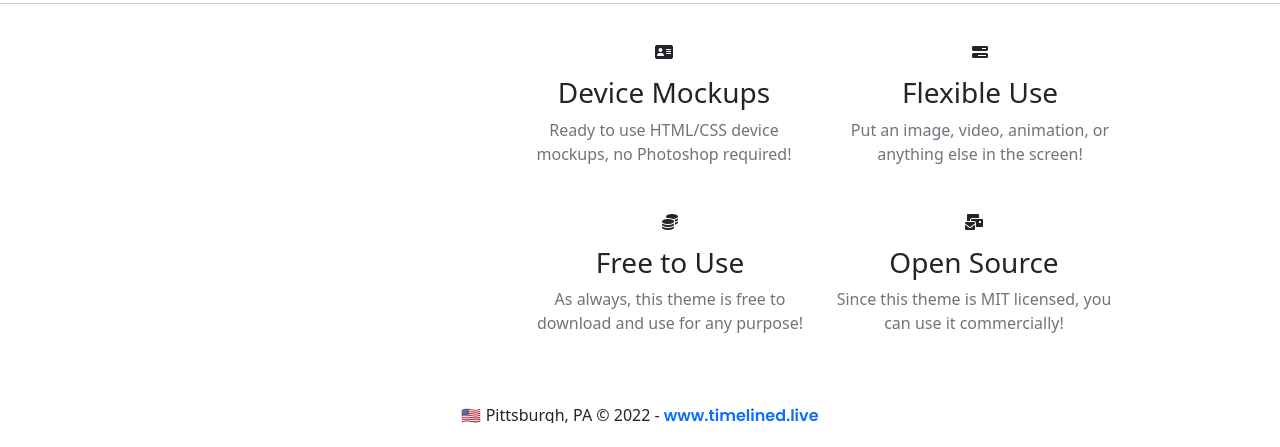
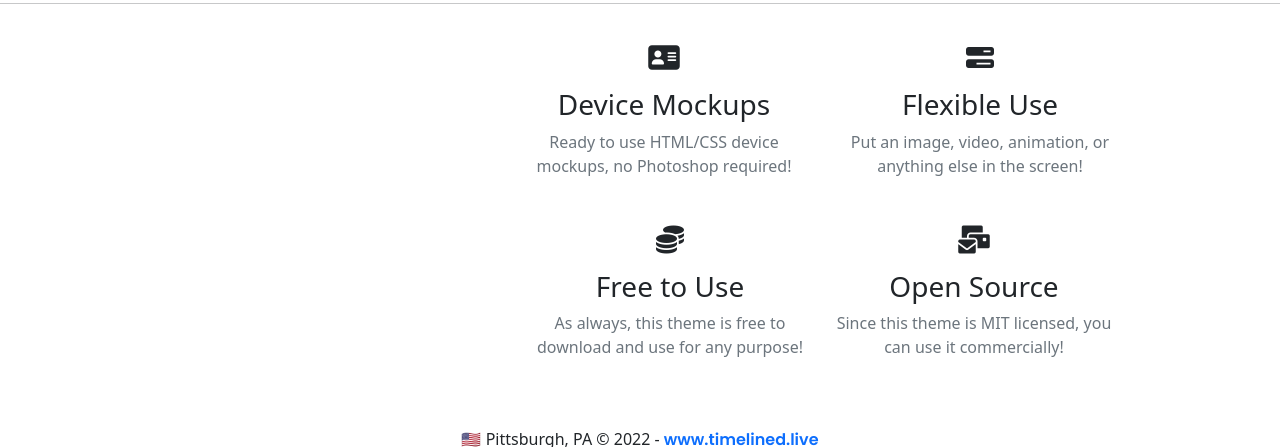
Before and after one commit to silogramijneb/timelined.live, a Django app: page / in a window 1280 px wide. Shown: the part 513-960 px from the top of the page. Before the commit the page ends 936 px from the top, so only its background shows below. Run offline with Django 4.2, Linux system fonts and the light colour scheme; some libraries are stand-ins or nearby versions.

Commit message:
update index.html

```diff
--- a/website/main/templates/main/index.html
+++ b/website/main/templates/main/index.html
@@ -40,7 +40,7 @@
                     <div class="col-md-6 mb-5">
                         <!-- Feature item-->
                         <div class="text-center">
-                            <i class="fa-solid fa-address-card icon-feature text-gradient d-block mb-3"></i>
+                            <i class="fa-solid fa-address-card icon-feature text-gradient d-block mb-3 fs-3"></i>
                             <h3 class="font-alt">Device Mockups</h3>
                             <p class="text-muted mb-0">Ready to use HTML/CSS device mockups, no Photoshop required!</p>
                         </div>
@@ -48,7 +48,7 @@
                     <div class="col-md-6 mb-5">
                         <!-- Feature item-->
                         <div class="text-center">
-                            <i class="fa-solid fa-bars-progress icon-feature text-gradient d-block mb-3"></i>
+                            <i class="fa-solid fa-bars-progress icon-feature text-gradient d-block mb-3 fs-3"></i>
                             <h3 class="font-alt">Flexible Use</h3>
                             <p class="text-muted mb-0">Put an image, video, animation, or anything else in the screen!</p>
                         </div>
@@ -58,7 +58,7 @@
                     <div class="col-md-6 mb-5 mb-md-0">
                         <!-- Feature item-->
                         <div class="text-center">
-                            <i class="fa-solid fa-coins icon-feature text-gradient d-block mb-3"></i>
+                            <i class="fa-solid fa-coins icon-feature text-gradient d-block mb-3 fs-3"></i>
                             <h3 class="font-alt">Free to Use</h3>
                             <p class="text-muted mb-0">As always, this theme is free to download and use for any purpose!</p>
                         </div>
@@ -66,7 +66,7 @@
                     <div class="col-md-6">
                         <!-- Feature item-->
                         <div class="text-center">
-                            <i class="fa-solid fa-envelopes-bulk icon-feature text-gradient d-block mb-3"></i>
+                            <i class="fa-solid fa-envelopes-bulk icon-feature text-gradient d-block mb-3 fs-3"></i>
                             <h3 class="font-alt">Open Source</h3>
                             <p class="text-muted mb-0">Since this theme is MIT licensed, you can use it commercially!</p>
                         </div>
```
